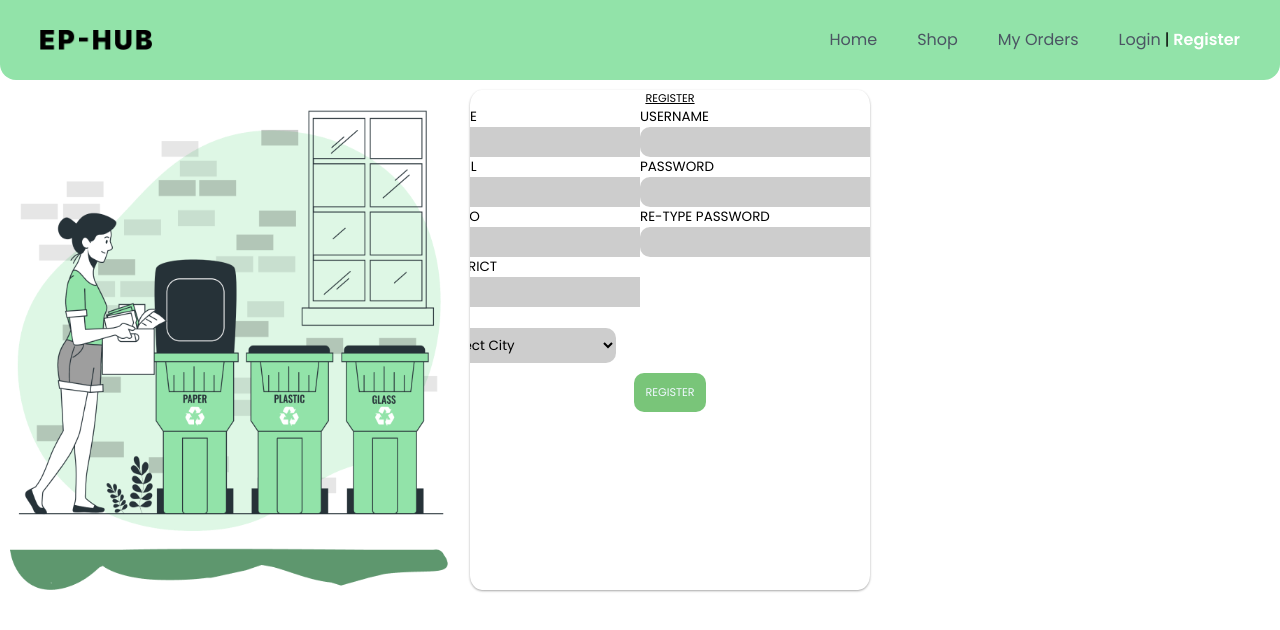
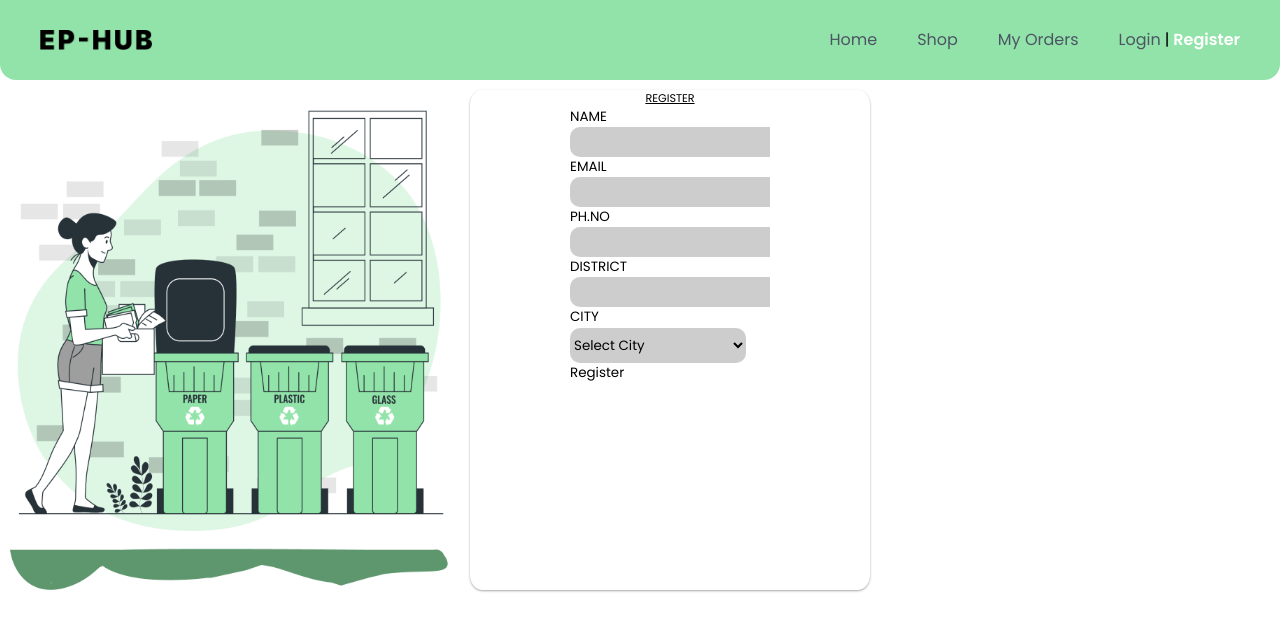
Before and after one commit to ElzaAnnThomas/EP-HUB-Frontend, a React (Vite) app: page /register in a window 1280 px wide. Shown: the top 630 px of the page. Built offline with nearby package versions, Linux system fonts and the light colour scheme.

Commit message:
api called for register

```diff
--- a/src/Pages/Register.jsx
+++ b/src/Pages/Register.jsx
@@ -1,8 +1,32 @@
+import { useState } from 'react';
+import axios from 'axios';
 import demo from '../assets/login-page-image.png';
 import Navbar from '../Components/Navbar';
 import '../Styles/Register.css';
 
 const Register = () => {
+  const [formData, setFormData] = useState({
+    name: '',
+    email: '',
+    phone: '',
+    district: '',
+    city: '',
+  });
+
+  const handleChange = (e) => {
+    setFormData({ ...formData, [e.target.name]: e.target.value });
+  };
+
+  const handleSubmit = async (e) => {
+    e.preventDefault();
+    try {
+      const response = await axios.post(`${process.env.REACT_APP_EP_HUB_BACKEND_URL}/register`, formData);
+      console.log(response.data);
+    } catch (error) {
+      console.error(error);
+    }
+  };
+
   return (
     <>
       <Navbar/>
@@ -10,48 +34,36 @@ const Register = () => {
         <div className='content'>
           <div className='img-box'>
             <img src={demo} alt="" />
-
           </div>
-
           <div className='box'>
             <div>
               <h2 className='texty'><u>REGISTER</u></h2>
             </div>
-          <div className='inner-box'>
+            <form className='inner-box' onSubmit={handleSubmit}>
               <div className='abc'>
                 <p>NAME</p>
-              <input className='rt' type='text'></input>
+                <input className='rt' type='text' name='name' onChange={handleChange} />
                 <p>EMAIL</p>
-              <input className='rt' type='email'></input>
+                <input className='rt' type='email' name='email' onChange={handleChange} />
                 <p>PH.NO</p>
-              <input className='rt' type='text'></input>
+                <input className='rt' type='text' name='phone' onChange={handleChange} />
                 <p>DISTRICT</p>
-              <input className='rt' type='text'></input>
+                <input className='rt' type='text' name='district' onChange={handleChange} />
                 <p>CITY</p>
-              <select className='rt-city'>
+                <select className='rt-city' name='city' onChange={handleChange}>
                   <option>Select City</option>
                   <option>Chengannur</option>
                   <option>Kottayam</option>
                   <option>Ernakulam</option>
                   <option>Adoor</option>
                 </select>
+                <button type='submit'>Register</button>
               </div>
-
-            <div className='def'>
-              <p>USERNAME</p>
-              <input className='rt' type='text'></input>
-              <p>PASSWORD</p>
-              <input className='rt' type='password'></input>
-              <p>RE-TYPE PASSWORD</p>
-              <input className='rt' type='password'></input>
-            </div>
-          </div>
-          <button className='submit' type="button">REGISTER</button>
+            </form>
           </div>
         </div>
       </div>
     </>
-
   );
 };
 
```
Also changed, not shown: 1 other file (tests, documents, lock files or other folders). Lines whose indentation alone changed are shown as unchanged.
